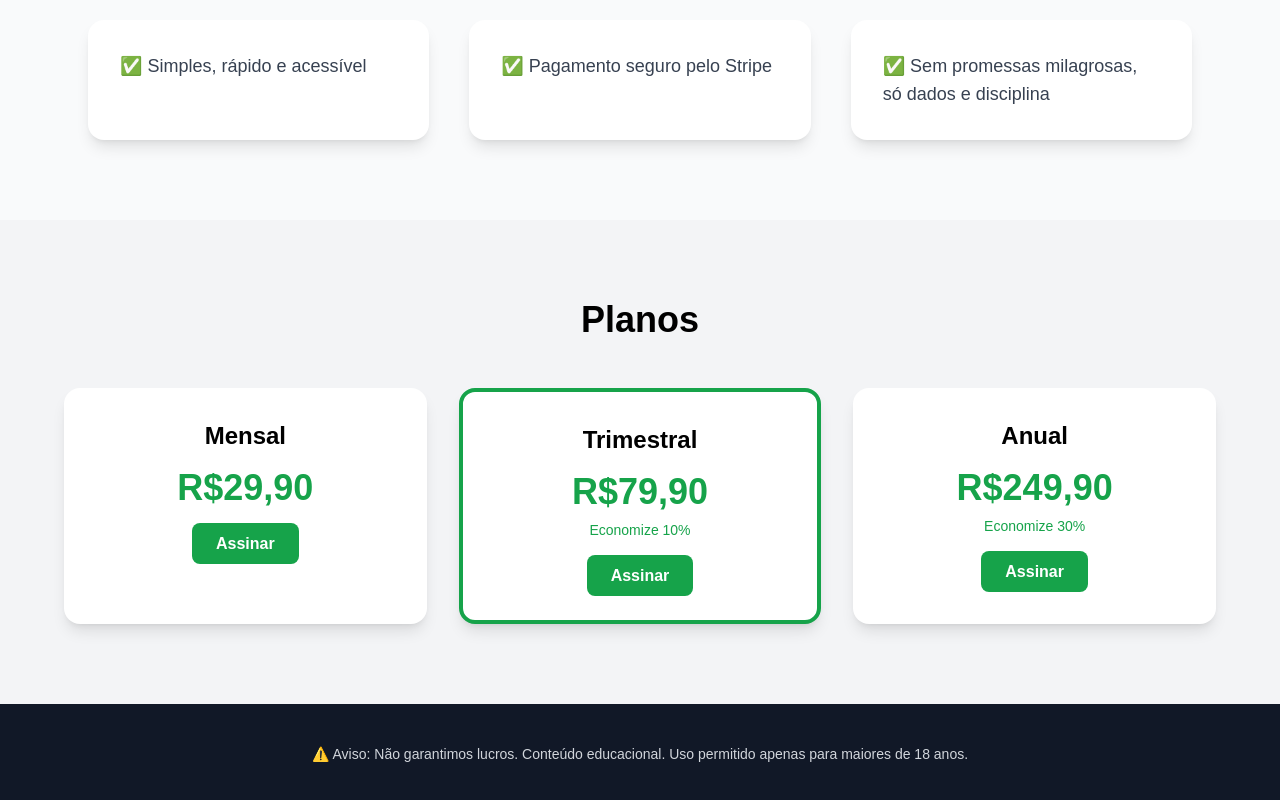
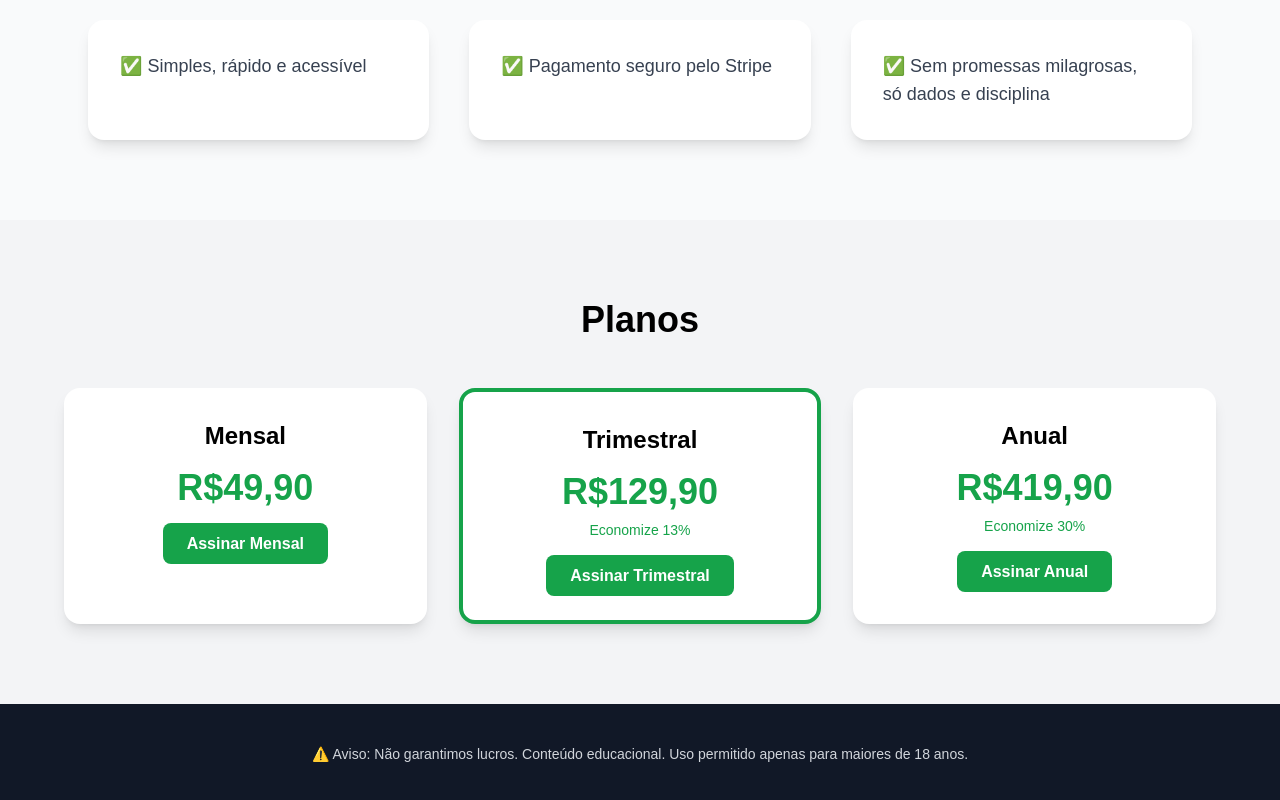
Before and after one commit to gamelzin/palpites-ia-plus-2, a Next.js app: page / in a window 1280 px wide. Shown: the part 840-1640 px from the top of the page. Built offline with nearby package versions, Linux system fonts and the light colour scheme.

Commit message:
atualizando valores dos planos e botões

```diff
--- a/app/page.jsx
+++ b/app/page.jsx
@@ -12,7 +12,7 @@ export default function Page() {
           estatísticas reais para aumentar suas chances.
         </p>
         <a
-          href="/pricing"
+          href="/https://buy.stripe.com/test_dRm4gs9fu3e343K8tU1Nu03"
           className="bg-white text-green-700 px-10 py-5 rounded-2xl text-xl font-bold shadow-lg hover:bg-gray-100 hover:scale-105 transform transition"
         >
           Quero receber os palpites
@@ -47,34 +47,58 @@ export default function Page() {
       </section>
 
       {/* Planos */}
+      {/* Planos */}
 <section className="py-20 px-6 bg-gray-100">
   <h2 className="text-4xl font-bold text-center mb-12">Planos</h2>
   <div className="grid grid-cols-1 md:grid-cols-3 gap-8 max-w-6xl mx-auto">
+
+    {/* Plano Mensal */}
     <div className="bg-white rounded-2xl shadow-lg p-8 text-center hover:scale-105 transition">
       <h3 className="text-2xl font-bold mb-4">Mensal</h3>
-            <p className="text-4xl font-extrabold text-green-600 mb-6">R$29,90</p>
-            <a href="/pricing" className="bg-green-600 text-white px-6 py-3 rounded-lg font-semibold hover:bg-green-700 transition">
-              Assinar
+      <p className="text-4xl font-extrabold text-green-600 mb-6">R$49,90</p>
+      <a
+        href="https://buy.stripe.com/cNi00d0fP3xwb7v2m30RG02"
+        target="_blank"
+        rel="noopener noreferrer"
+        className="bg-green-600 text-white px-6 py-3 rounded-lg font-semibold hover:bg-green-700 transition"
+      >
+        Assinar Mensal
       </a>
     </div>
+
+    {/* Plano Trimestral */}
     <div className="bg-white rounded-2xl shadow-lg p-8 text-center border-4 border-green-600 hover:scale-105 transition">
       <h3 className="text-2xl font-bold mb-4">Trimestral</h3>
-            <p className="text-4xl font-extrabold text-green-600 mb-2">R$79,90</p>
-            <p className="text-sm text-green-600 mb-6">Economize 10%</p>
-            <a href="/pricing" className="bg-green-600 text-white px-6 py-3 rounded-lg font-semibold hover:bg-green-700 transition">
-              Assinar
+      <p className="text-4xl font-extrabold text-green-600 mb-2">R$129,90</p>
+      <p className="text-sm text-green-600 mb-6">Economize 13%</p>
+      <a
+        href="https://buy.stripe.com/5kQcMZgeN5FE5Nb7Gn0RG03"
+        target="_blank"
+        rel="noopener noreferrer"
+        className="bg-green-600 text-white px-6 py-3 rounded-lg font-semibold hover:bg-green-700 transition"
+      >
+        Assinar Trimestral
       </a>
     </div>
+
+    {/* Plano Anual */}
     <div className="bg-white rounded-2xl shadow-lg p-8 text-center hover:scale-105 transition">
       <h3 className="text-2xl font-bold mb-4">Anual</h3>
-            <p className="text-4xl font-extrabold text-green-600 mb-2">R$249,90</p>
+      <p className="text-4xl font-extrabold text-green-600 mb-2">R$419,90</p>
       <p className="text-sm text-green-600 mb-6">Economize 30%</p>
-            <a href="/pricing" className="bg-green-600 text-white px-6 py-3 rounded-lg font-semibold hover:bg-green-700 transition">
-              Assinar
+      <a
+        href="https://buy.stripe.com/3cI3cpbYx5FE1wV0dV0RG04"
+        target="_blank"
+        rel="noopener noreferrer"
+        className="bg-green-600 text-white px-6 py-3 rounded-lg font-semibold hover:bg-green-700 transition"
+      >
+        Assinar Anual
       </a>
     </div>
+
   </div>
 </section>
+
 
       {/* Rodapé */}
       <footer className="py-10 px-6 bg-gray-900 text-gray-300 text-center text-sm">
```
Also changed, not shown: lib/app/obrigado/page.jsx (added). Lines whose indentation alone changed are shown as unchanged.
